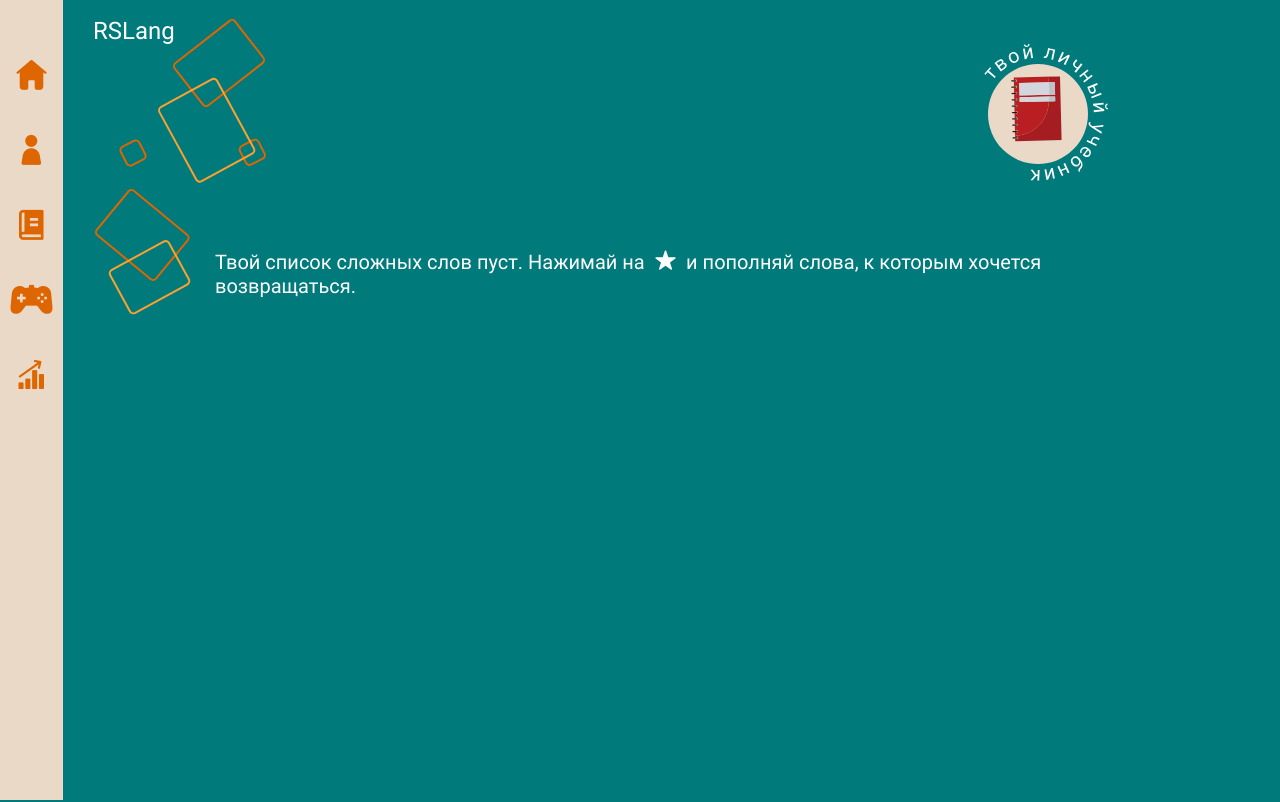
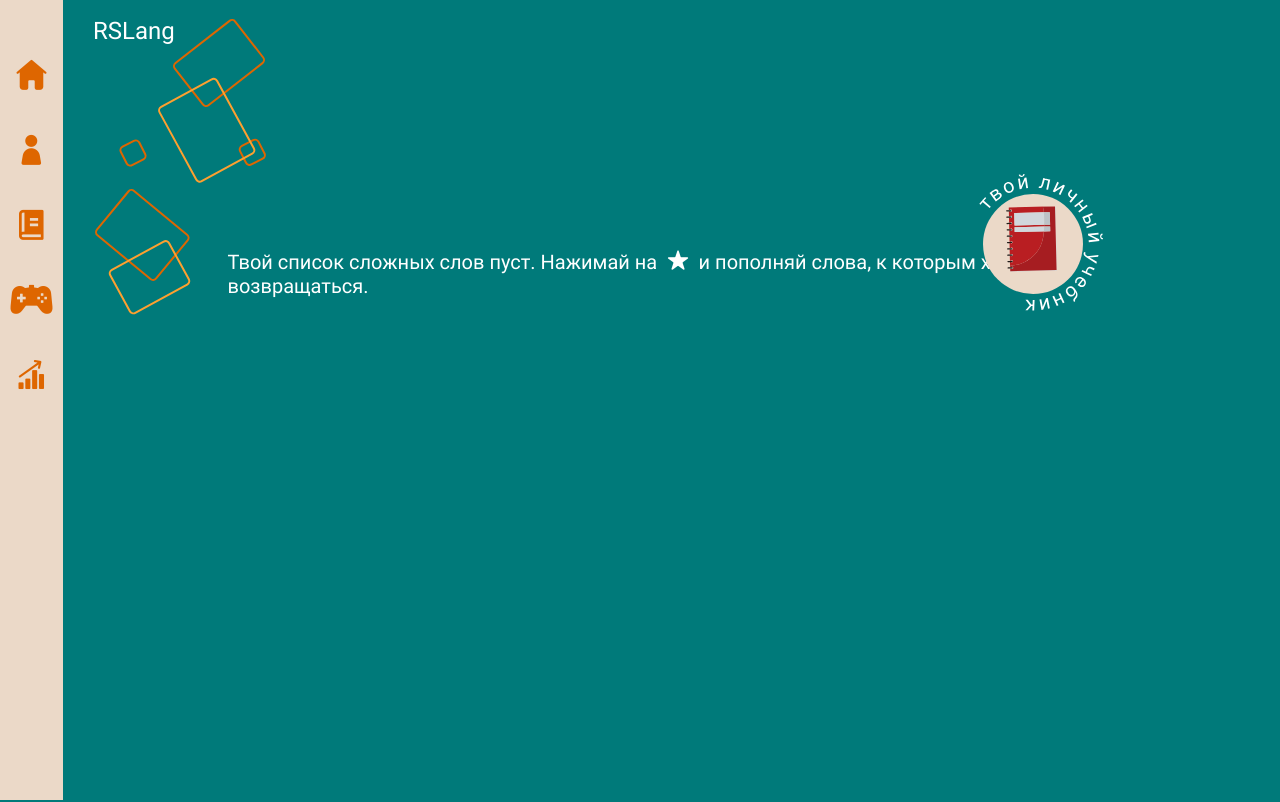
Before and after one commit to NetLighty/RS-Lang, a React (Vite) app: page /hardwords in a window 1280 px wide. Shown: the top 802 px of the page. Built offline with nearby package versions, Linux system fonts and the light colour scheme.

Commit message:
feat: add styles to wide screens

```diff
--- a/src/components/cardWithWord/cardWord.scss
+++ b/src/components/cardWithWord/cardWord.scss
@@ -146,8 +146,8 @@
     position: absolute;
     top: 12px;
     left: 12px;
-    width: 32px;
-    height: 32px;
+    width: 35px;
+    height: 35px;
     border-radius: 100%;
     background-color: $whiteColor;
   }
--- a/src/pages/hardWords/hardWords.scss
+++ b/src/pages/hardWords/hardWords.scss
@@ -1,21 +1,26 @@
 @import './../../style/global.scss';
 
 .hard {
+  margin: 0 210px 65px 215px;
+  padding-top: 200px;
+  display: flex;
+  flex-direction: column;
+  align-items: center;
+  min-height: 100vh;
+
   &__container {
-    margin: 0 210px 65px 215px;
-    padding-top: 180px;
     display: flex;
     flex-direction: column;
-    justify-content: space-between;
-    align-items: center;
-    min-height: 100vh;
+    margin-left: 25px;
+    width: 100%;
     max-width: 1200px;
+    position: relative;
   }
 
   &__words__link {
     position: absolute;
-    top: 8%;
-    right: 15%;
+    top: -6%;
+    right: 0;
     transition: all 0.6s ease;
     &:hover {
       transform: scale(1.1) rotate(30deg);
@@ -44,6 +49,6 @@
     justify-content: flex-start;
     flex-wrap: wrap;
     gap: 30px;
-    margin-top: 70px;
+    margin-top: 50px;
   }
 }
--- a/src/pages/hardWords/hardWords.tsx
+++ b/src/pages/hardWords/hardWords.tsx
@@ -9,6 +9,7 @@ const result = window.location.origin;
 
 const HardWords = () => (
   <>
+  <div className="hard">
     <div className="hard__container">
       <MainPageButton
         image={`${result}/src/assets/img/small-book.svg`}
@@ -18,6 +19,7 @@ const HardWords = () => (
       />
       <HardWordContainer />
     </div>
+    </div>
     <Footer />
   </>
 );
```
